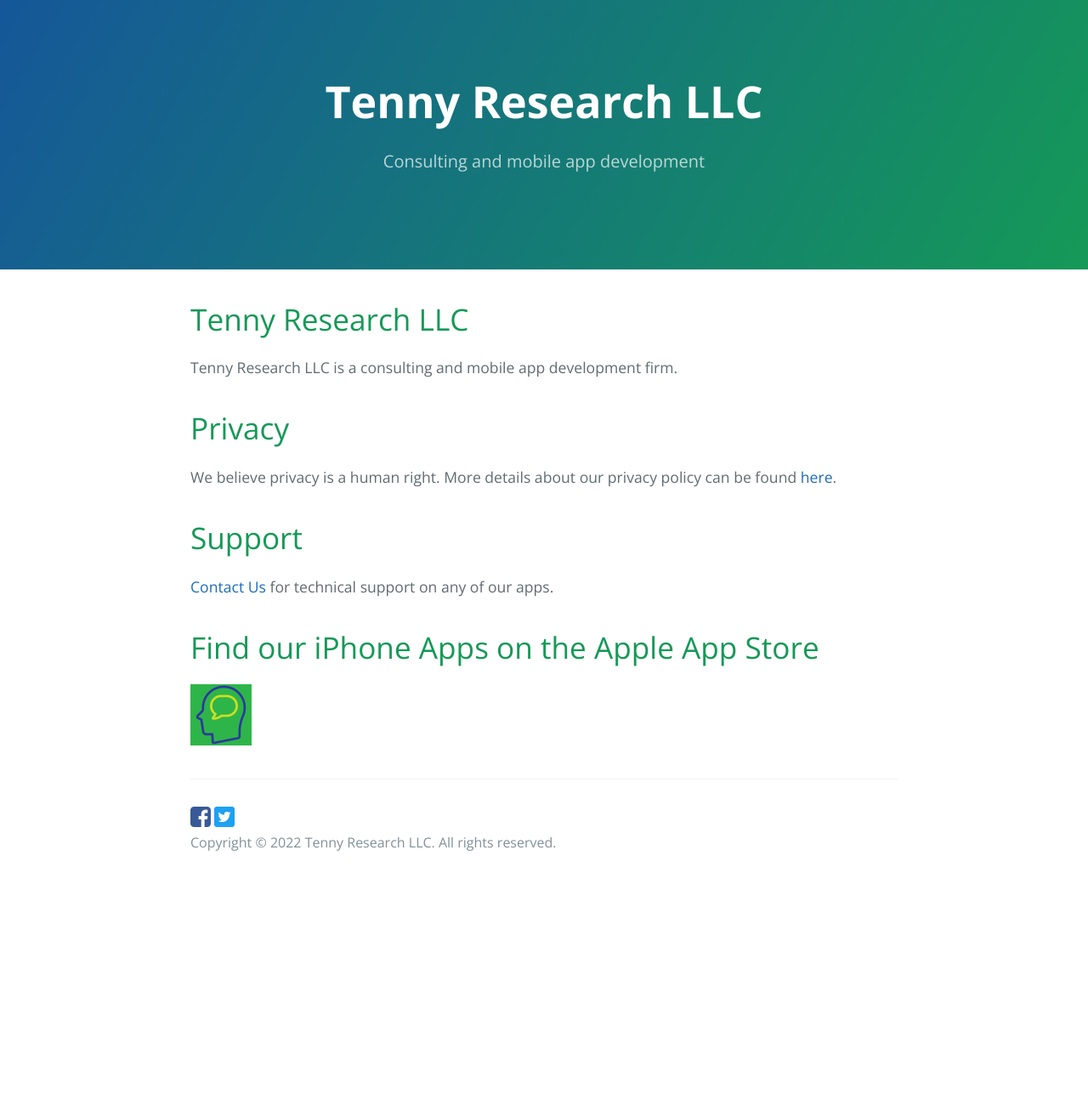
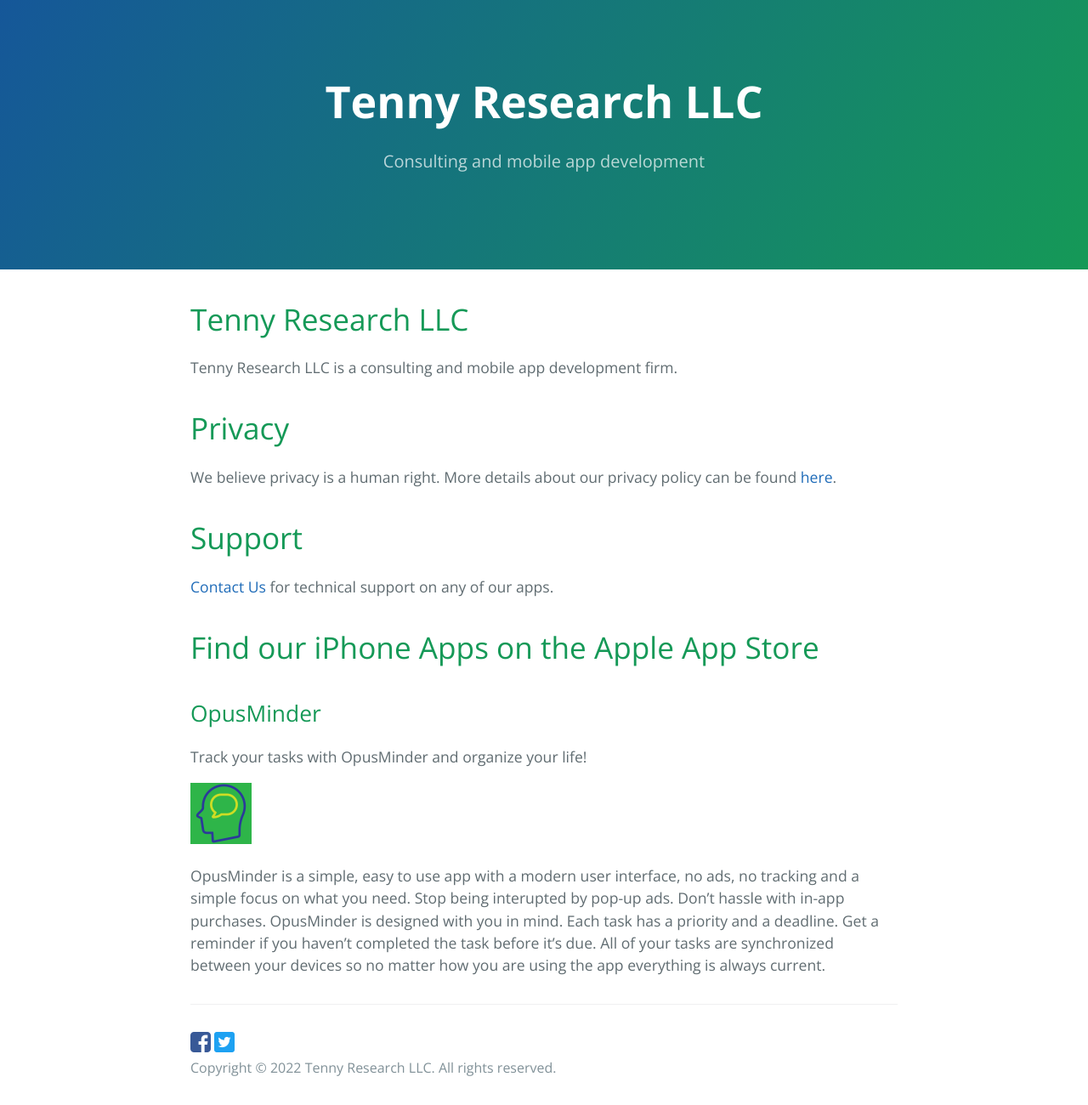
Before and after one commit to ltenny/ltenny.github.io, a Jekyll site: the page built from index.md, in a window 1280 px wide. Shown: the whole page at 85% size. Built offline with Jekyll 4.4.1, drawn with Linux system fonts in a browser that asks for light colours; our own code applies the rules of GitHub Pages for plain Markdown files; before the commit the page ends 1035 px from its top, so only the background shows below that.

Commit message:
updated text

```diff
--- a/index.md
+++ b/index.md
@@ -13,4 +13,9 @@ We believe privacy is a human right. More details about our privacy policy can b
 
 # Find our iPhone Apps on the Apple App Store
 
+## OpusMinder
+Track your tasks with OpusMinder and organize your life!
+
 [<img alt="OpusMinder" src="images/opusminder.png"/>](https://apps.apple.com/us/app/opusminder/id1626523449)
+
+OpusMinder is a simple, easy to use app with a modern user interface, no ads, no tracking and a simple focus on what you need. Stop being interupted by pop-up ads. Don't hassle with in-app purchases. OpusMinder is designed with you in mind. Each task has a priority and a deadline. Get a reminder if you haven't completed the task before it's due.  All of your tasks are synchronized between your devices so no matter how you are using the app everything is always current.
```
